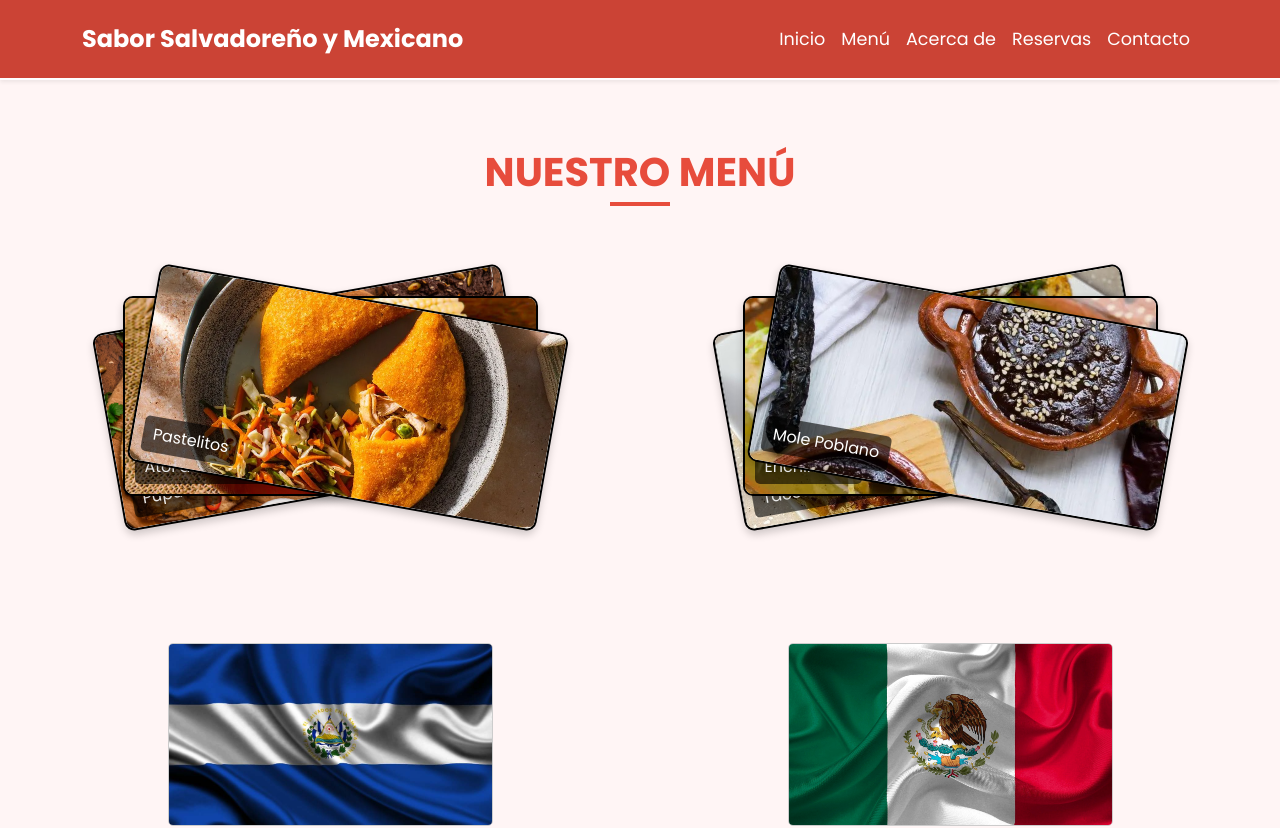
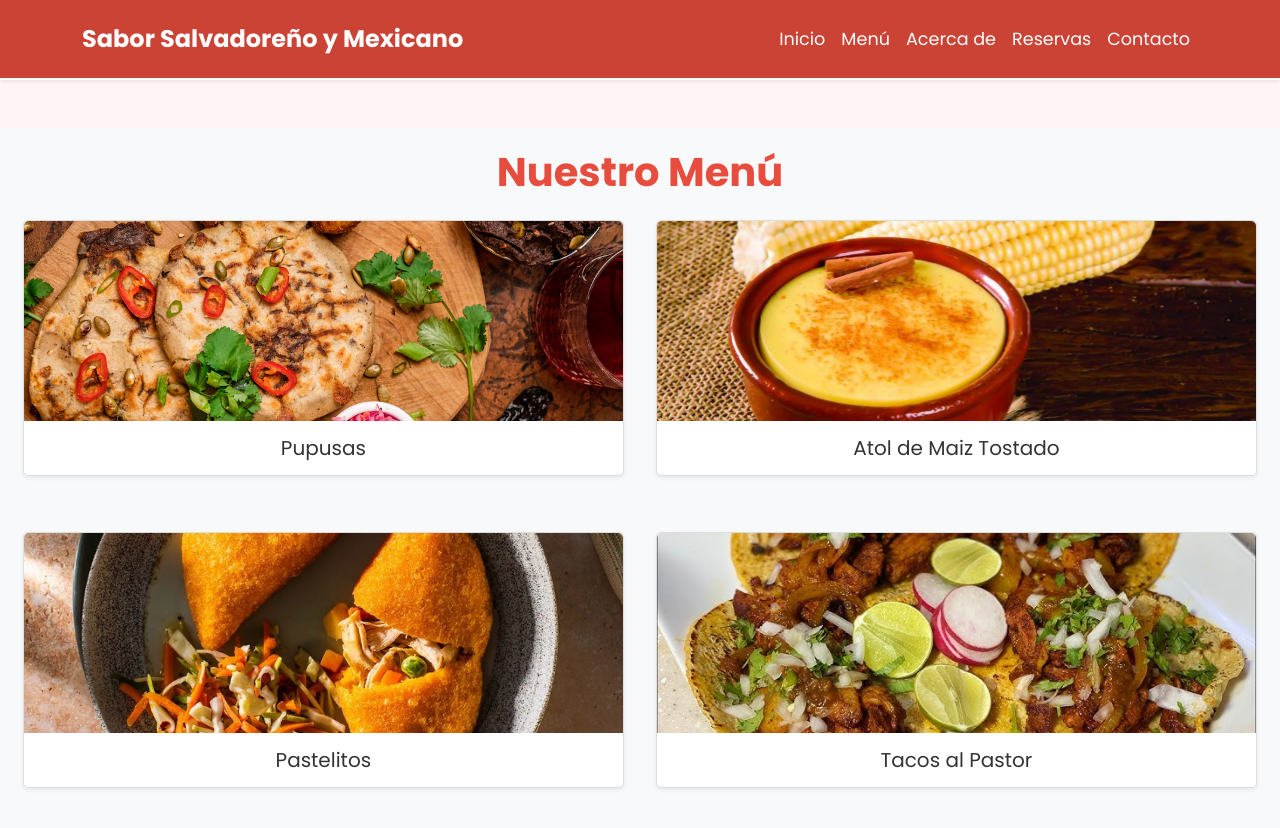
Before and after one commit to jessicahernaandez/Proyecto-1DAW-LM, a React (Vite) app: page /menu in a window 1280 px wide. Shown: the top 828 px of the page. Built offline with nearby package versions, Linux system fonts and the light colour scheme.

Commit message:
Cambio de diseño en Menu.jsx

```diff
--- a/src/CSS/Menu.css
+++ b/src/CSS/Menu.css
@@ -1,312 +1,144 @@
-/*Estilos personalizados para Menu.css*/
-
-/*Estilo para el contenedor principal de la página*/
-.contenedor-pagina {
+/*Fondo claro para el contenedor principal*/
+.contenedor-principal {
+  background-color: #f8f9fa;
   padding: 20px;
-  background-color: #fff5f5;
 }
 
-/*Contenedor interno que centra el contenido*/
-.contenedor {
-  max-width: 1200px;
-  margin: 0 auto;
-}
-
-/*Títulos de las secciones ("Nuestro Menú")*/
-.titulo-seccion {
+/*Estilo para el título del menú*/
+.titulo-menu {
   font-size: 2.5rem;
   font-weight: 700;
   color: #e74c3c;
-  margin-bottom: 50px;
-  text-transform: uppercase;
-  text-align: center;
-  position: relative;
 }
 
-/*Efecto del subrayado*/
-.titulo-seccion::after {
-  content: '';
-  width: 60px;
-  height: 4px;
-  background: #e74c3c;
-  position: absolute;
-  bottom: -10px;
-  left: 50%;
-  transform: translateX(-50%);
+/*Cuadrícula de platillos (usando Bootstrap)*/
+.cuadricula-platillos {
+  display: flex;
+  flex-wrap: wrap;
+  gap: 2rem;
+  justify-content: center; /*Centra las tarjetas horizontalmente*/
+  width: 100%;
 }
 
-/*Disposición del menú en dos columnas*/
-.disposicion-menu {
-  display: flex;
-  justify-content: space-around;
-  gap: 40px; /*Para que las banderas esten mas juntas*/
-  position: relative;
+/*Columna para cada platillo*/
+.columna-platillo {
+  flex:0 0 48.4444%;
+  max-width: 48.444%;
+  margin-bottom: 1rem;
 }
 
-/*Sección individual del menú*/
-.seccion-menu {
-  position: relative;
+/*Estilo para las tarjetas de platillos*/
+.tarjeta-platillo {
+  background: white;
+  border: 1px solid #ddd;
+  border-radius: 5px;
+  cursor: pointer;
+  transition: transform 0.3s ease;
+}
+
+.tarjeta-platillo:hover {
+  transform: scale(1.05);
+}
+
+/*Imagen dentro de la tarjeta*/
+.imagen-platillo {
+  height: 200px;
+  width: 100%;
+  object-fit: cover;
+  border-top-left-radius: 5px;
+  border-top-right-radius: 5px;
+}
+
+/*Contenido de la tarjeta (nombre)*/
+.contenido-tarjeta {
+  padding: 15px;
   text-align: center;
 }
 
-/*Contenedor del abanico de platillos y banderas*/
-.abanico-platillos {
-  position: relative;
-  width: 415px;
-  height: 530px; /*Aumentado para dar espacio a la bandera*/
-  perspective: 1000px;
-  margin-top: 50px;
-  display: flex;
-  flex-direction: column;
-  align-items: center;
+.nombre-platillo {
+  font-size: 1.25rem;
+  margin: 0;
+  color: #333;
 }
 
-/*Contenedor específico para las tarjetas*/
-.contenedor-abanico {
-  position: relative;
-  width: 100%;
-  height: 500px; /*Espacio para las tarjetas*/
-  perspective: 1000px;
-}
-
-/*Estilo para cada tarjeta de abanico*/
-.tarjeta-abanico {
-  position: absolute;
-  width: 100%;
-  height: 200px;
-  background: #fff;
-  border: 2px solid black;
-  border-radius: 10px;
-  box-shadow: 0 4px 8px rgba(0, 0, 0, 0.2);
-  transition: transform 0.5s ease, opacity 0.5s ease;
-  cursor: pointer;
-  transform-origin: bottom center;
-  transform: rotate(calc(10deg * var(--index)));
-  --index: 0;
-}
-
-/*Posicionamiento de las tarjetas (las imagenes se inclinan)*/
-.tarjeta-abanico:nth-child(1) {
-  --index: -1;
-}
-
-.tarjeta-abanico:nth-child(2) {
-  --index: 0;
-}
-
-.tarjeta-abanico:nth-child(3) {
-  --index: 1;
-}
-
-/*Efecto al pasar el mouse sobre el abanico*/
-.abanico-platillos:hover .tarjeta-abanico {
-  transform: rotate(0deg) translateY(calc(-70px * var(--index)));
-}
-
-/*Para poder formar el abanico*/
-.imagen-abanico {
-  width: 100%;
-  height: 100%;
-  object-fit: cover;
-  border-radius: 8px;
-}
-
-/*Título en la foto del abanico*/
-.titulo-abanico {
-  position: absolute;
-  bottom: 10px;
-  left: 10px;
-  color: #fff;
-  background: rgba(0, 0, 0, 0.6);
-  padding: 5px 10px;
-  border-radius: 5px;
-  font-size: 1rem;
-}
-
-/*Estilo para la tarjeta expandida*/
-.tarjeta-abanico.expanded {
-  transform: translateY(0) !important;
-  opacity: 1 !important;
-  width: 500px !important;
-  height: 500px !important;
-  position: fixed;
-  top: 50%;
-  left: 50%;
-  transform: translate(-50%, -50%) !important;
-  z-index: 1000;
-  border: none;
-  box-shadow: none;
-}
-
-/*Superposición para los detalles del platillo (cuando hagamos clic en un platillo)*/
-.superposicion-detalles-platillo {
+/*Estilo para la ventana de detalles*/
+.ventana-detalles {
   position: fixed;
   top: 0;
   left: 0;
   width: 100%;
   height: 100%;
   background: rgba(0, 0, 0, 0.7);
-  z-index: 999;
   display: flex;
   justify-content: center;
   align-items: center;
+  z-index: 1000;
 }
 
-/*Contenido dentro de la superposición*/
-.contenido-detalles-platillo {
-  background: #fff;
-  padding: 40px;
+/*Contenido de la ventana*/
+.contenido-ventana {
+  background: white;
+  padding: 20px;
   border-radius: 10px;
-  max-width: 90%;
-  max-height: 90%;
   text-align: center;
-  box-shadow: 0 0 20px rgba(0, 0, 0, 0.5);
-  overflow-y: auto;
+  max-width: 500px;
+  width: 90%;
+  box-shadow: 0 0 10px rgba(0, 0, 0, 0.3);
 }
 
-/*Diseño de columnas para imagen y texto*/
-.interior-detalles-platillo {
-  display: flex;
-  gap: 30px;
-  align-items: center;
-  justify-content: center;
+/*Imagen en la ventana de detalles*/
+.imagen-detalles {
+  width: 100%;
+  max-height: 300px;
+  object-fit: cover;
+  border-radius: 5px;
+  margin-bottom: 15px;
 }
 
-/*Imagen completa en el overlay*/
-.imagen-completa {
-  width: 50%;
-  max-height: 500px;
-  object-fit: cover;
-  border-radius: 10px;
+/*Títulos y texto en la ventana*/
+.contenido-ventana h3 {
+  font-size: 1.8rem;
+  margin-bottom: 10px;
+  color: #e74c3c;
 }
 
-/*Texto descriptivo en el overlay*/
-.texto-detalles-platillo {
-  width: 50%;
-  text-align: left;
+.contenido-ventana p {
+  font-size: 1rem;
+  color: #333;
+  margin-bottom: 20px;
 }
 
-.texto-detalles-platillo h5 {
-  font-size: 2.5rem;
-  margin-bottom: 15px;
-  font-weight: 600;
-  text-align: center;
+/*Botón de cerrar*/
+.boton-cerrar {
+  font-size: 1rem;
+  padding: 8px 20px;
 }
 
-.texto-detalles-platillo p {
-  font-size: 1.3rem;
-  color: #2c3e50;
-  margin-bottom: 20px;
-  margin-top: 20px;
-  text-align: center;
-}
-
-/*Contenedor para la bandera*/
-.contenedor-bandera {
-  position: relative;
-  width: 100%;
-  margin-top: 1px;
-  text-align: center;
-}
-
-/*Estilo de la bandera*/
-.bandera {
-  width: 325px;
-  border: 1px solid #ccc;
-  border-radius: 5px;
-  display: inline-block;
-}
-
-/*Estilo para el boton dentro de la tarjeta*/
-.button-on-click {
-  background-color:#bfc9ca;
-  width: 90px;
-  color: white;
-  border-radius: 5px;
-  font-size: 1rem;
-  border: none;
-  height: 40px;
-  position: absolute;
-  top: 50px;
-  left: 42%;
-}
-
-.button-on-click:hover{
-  background-color:#2c3e50;
-}
-
-/*Centrar el boton*/
-.texto-detalles-platillo .button-on-click {
-    position: relative;
-}
-
-/*Estilos responsivos para pantallas pequeñas*/
+/*Responsividad para pantallas pequeñas*/
 @media (max-width: 768px) {
-.disposicion-menu {
-    flex-direction: column;
-    align-items: center;
-    gap: 20px;
+  .columna-platillo {
+    flex: 0 0 100%;
+    max-width: 100%;
   }
 
-  .abanico-platillos {
-    width: 300px;
-    height: 400px;
-    margin-top: 20px;
-  }
-
-  .contenedor-abanico {
-    height: 350px;
-  }
-
-  .tarjeta-abanico {
+  .imagen-platillo {
     height: 150px;
   }
 
-  .tarjeta-abanico.expanded {
-    width: 300px !important;
-    height: 300px !important;
+  .contenido-ventana {
+    padding: 15px;
+    max-width: 90%;
   }
 
-  .bandera {
-    width: 180px;
-    margin-top: 0;
-    margin-bottom: 40px;
+  .imagen-detalles {
+    max-height: 200px;
   }
 
-  .contenido-detalles-platillo {
-    padding: 15px;
-  }
-
-  .interior-detalles-platillo {
-    flex-direction: column;
-    gap: 15px;
-  }
-
-  .imagen-completa {
-    width: 100%;
-    max-width: 300px;
-    max-height: 300px;
-  }
-
-  .texto-detalles-platillo {
-    width: 100%;
-    margin-left: 0;
-    margin-top: 15px;
-  }
-
-  .texto-detalles-platillo h5 {
+  .contenido-ventana h3 {
     font-size: 1.5rem;
   }
 
-  .texto-detalles-platillo p {
+  .contenido-ventana p {
     font-size: 0.9rem;
   }
-
-  .button-on-click {
-    position: relative;
-    top: 0;
-    left: 50%;
-    transform: translateX(-50%);
-    margin-top: 10px;
-  }
 }
--- a/src/JS/script.js
+++ b/src/JS/script.js
@@ -1,13 +1,9 @@
 /*Este archivo contiene JavaScript puro para funcionalidades independientes de React
 Se puede usar para interactuar con el DOM, validar formularios o añadir efectos.*/
 
-//Función para manejar el clic y la expansión
-export const handleDishExpansion = (dishName, expandedDish, setExpandedDish) => {
-  setExpandedDish(expandedDish === dishName ? null : dishName);
-};
-
+//Define dos arreglos de objetos, cada uno con name, image y description.
 //Lista de platillos Salvadoreños (constantes)
-export const salvadoranDishes = [
+export const platosSalvadoreños = [
   {
     name: 'Pupusas',
     image: '/imagenes/pupusas.jpg',
@@ -26,7 +22,7 @@ export const salvadoranDishes = [
 ];
 
 //Lista de los platillos Mexicanos (constantes)
-export const mexicanDishes = [
+export const platosMexicanos = [
   {
     name: 'Tacos al Pastor',
     image: '/imagenes/tacos.jpg',
--- a/src/pages/Menu.jsx
+++ b/src/pages/Menu.jsx
@@ -1,108 +1,50 @@
 //Pagina que tendra el menu del restaurante donde mostramos los platillos de Mexico y El Salvador.
 import React, { useState } from 'react';
-import { handleDishExpansion, salvadoranDishes, mexicanDishes } from '../JS/script.js';
+import { platosSalvadoreños, platosMexicanos } from '../JS/script.js';
 import '../CSS/Menu.css';
 import 'animate.css';
 
 function Menu() {
-  const [expandedDish, setExpandedDish] = useState(null);
+  const [platilloSeleccionado, setPlatilloSeleccionado] = useState(null);
+
+  // Combina los platillos salvadoreños y mexicanos
+  const todosLosPlatillos = [...platosSalvadoreños, ...platosMexicanos];
 
   return (
-    <main className="contenedor-pagina">
-      <div className="contenedor my-5">
-        <h2 className="titulo-seccion animate__animated animate__fadeIn">Nuestro Menú</h2>
-        <div className="disposicion-menu">
-          {/* Comidas Salvadoreñas - Lado Izquierdo */}
-          <div className="seccion-menu">
-            <div className="abanico-platillos">
-            <div className="contenedor-abanico"> {/* Otro contener para que pueda separar las tarjetas de las banderas */}
-              {salvadoranDishes.map((dish, index) => (
-                //Aseguramos que cada imagen sea clickable y se renderice correctamente
-                <div
-                  key={index}
-                  className={`tarjeta-abanico ${expandedDish === dish.name ? 'expanded' : ''}`}
-                  onClick={() => handleDishExpansion(dish.name, expandedDish, setExpandedDish)}
-                >
-                  <img
-                    src={dish.image}
-                    alt={dish.name}
-                    className="imagen-abanico"
-                  />
-                  <div className="titulo-abanico">{dish.name}</div>
-                </div>
-              ))}
-              </div>
-              {/* Aseguramos que la bandera tenga onError para depuración -> Cambie la bandera dentro del mismo
-              div del abanico, para que no haya tanto espacio.*/}
-              {/* Contenedor para la bandera */}
-              <div className="contenedor-bandera">
-                <img
-                  src="/imagenes/bandera_sv.jpg"
-                  alt="Bandera de El Salvador"
-                  className="bandera"
-                  onError={(e) => { e.target.src = '/imagenes/placeholder.jpg'; console.log('Bandera no encontrada: /imagenes/bandera_sv.jpg'); }}
-                />
+    <main className="contenedor-principal my-5">
+      <h2 className="titulo-menu text-center mb-4 animate__animated animate__fadeIn">Nuestro Menú</h2>
+      <div className="cuadricula-platillos">
+        {todosLosPlatillos.map((platillo, indice) => (
+          <div key={indice} className="columna-platillo mb-4">
+            <div
+              className="tarjeta-platillo h-100 shadow-sm animate__animated animate__zoomIn"
+              onClick={() => setPlatilloSeleccionado(platillo)}
+            >
+              <img src={platillo.image} alt={platillo.name} className="imagen-platillo" />
+              <div className="contenido-tarjeta">
+                <h5 className="nombre-platillo">{platillo.name}</h5>
               </div>
             </div>
-            {expandedDish && salvadoranDishes.find(d => d.name === expandedDish) && (
-              <div className="superposicion-detalles-platillo animate__animated animate__fadeIn">
-                <div className="contenido-detalles-platillo">
-                <div className="interior-detalles-platillo">
-                    <img src={salvadoranDishes.find(d => d.name === expandedDish).image} alt={expandedDish} className="imagen-completa" />
-                    <div className="texto-detalles-platillo">
-                      <h5>{expandedDish}</h5>
-                      <p>{salvadoranDishes.find(d => d.name === expandedDish).description}</p>
-                      <button onClick={() => setExpandedDish(null)} className="button-on-click">Cerrar</button>
-                    </div>
-                  </div>
-                </div>
-              </div>
-            )}
           </div>
+        ))}
+      </div>
 
-          {/* Comidas Mexicanas - Lado Derecho */}
-          <div className="seccion-menu">
-            <div className="abanico-platillos">
-              <div className="contenedor-abanico"> {/* Contenedor para separar los abanicos de la bandera */}
-              {mexicanDishes.map((dish, index) => (
-                <div
-                key={index}
-                className={`tarjeta-abanico ${expandedDish === dish.name ? 'expanded' : ''}`}
-                onClick={() => handleDishExpansion(dish.name, expandedDish, setExpandedDish)}
-              >
-                <img src={dish.image} alt={dish.name} className="imagen-abanico"
-                />
-                <div className="titulo-abanico">{dish.name}</div>
-              </div>
-            ))}
-            </div>
-              {/* Contenedor para la bandera */}
-              <div className="contenedor-bandera">
-                <img
-                  src="/imagenes/bandera_mx.jpg"
-                  alt="Bandera de México"
-                  className="bandera"
-                  onError={(e) => { e.target.src = '/imagenes/placeholder.jpg'; console.log('Bandera no encontrada: /imagenes/bandera_mx.jpg'); }}
-                />
-              </div>
-          </div>
-            {expandedDish && mexicanDishes.find(d => d.name === expandedDish) && (
-              <div className="superposicion-detalles-platillo animate__animated animate__fadeIn">
-                <div className="contenido-detalles-platillo">
-                <div className="interior-detalles-platillo">
-                    <img src={mexicanDishes.find(d => d.name === expandedDish).image} alt={expandedDish} className="imagen-completa" />
-                    <div className="texto-detalles-platillo">
-                      <h5>{expandedDish}</h5>
-                      <p>{mexicanDishes.find(d => d.name === expandedDish).description}</p>
-                      <button onClick={() => setExpandedDish(null)} className="button-on-click">Cerrar</button>
-                    </div>
-                  </div>
-                </div>
-              </div>
-            )}
+      {/* Ventana emergente para detalles */}
+      {platilloSeleccionado && (
+        <div className="ventana-detalles animate__animated animate__fadeIn">
+          <div className="contenido-ventana">
+            <img src={platilloSeleccionado.image} alt={platilloSeleccionado.name} className="imagen-detalles" />
+            <h3>{platilloSeleccionado.name}</h3>
+            <p>{platilloSeleccionado.description}</p>
+            <button
+              className="btn btn-danger boton-cerrar"
+              onClick={() => setPlatilloSeleccionado(null)}
+            >
+              Cerrar
+            </button>
           </div>
         </div>
-      </div>
+      )}
     </main>
   );
 }
```
